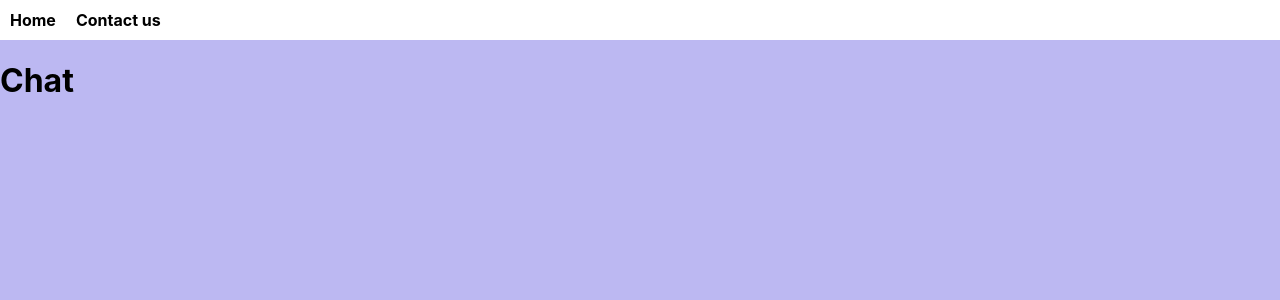
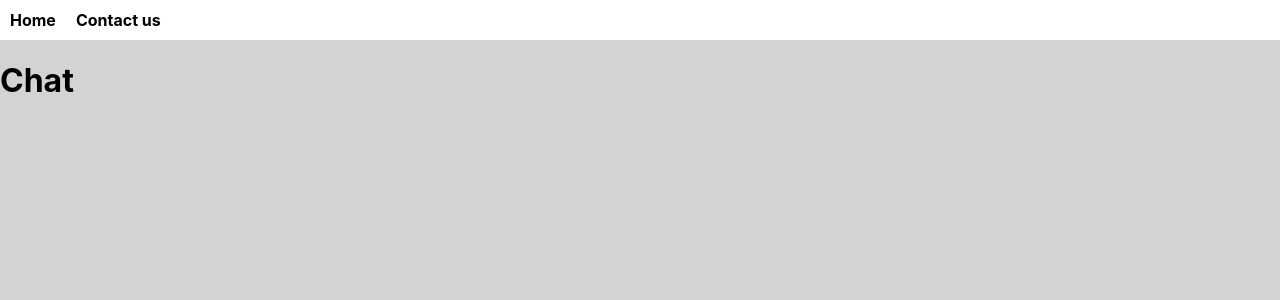
Before and after one commit to EmilyRoseCotter/chatable-front-end, a React (Create React App) app: page / in a window 1280 px wide. Shown: the top 300 px of the page. Built offline with nearby package versions, Linux system fonts and the light colour scheme.

Commit message:
background colour

```diff
--- a/src/styles/App.css
+++ b/src/styles/App.css
@@ -1,3 +1,3 @@
 body {
-  background-color: #bcb8f2;
+  background-color: lightgray;
 }
```
